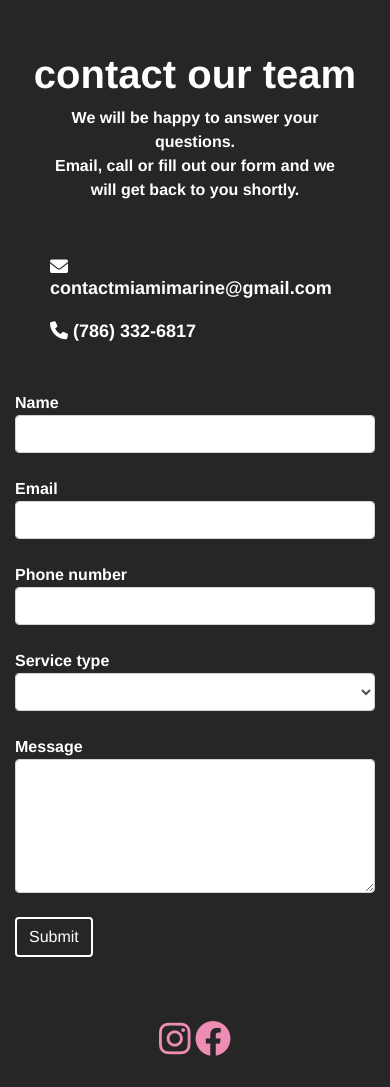
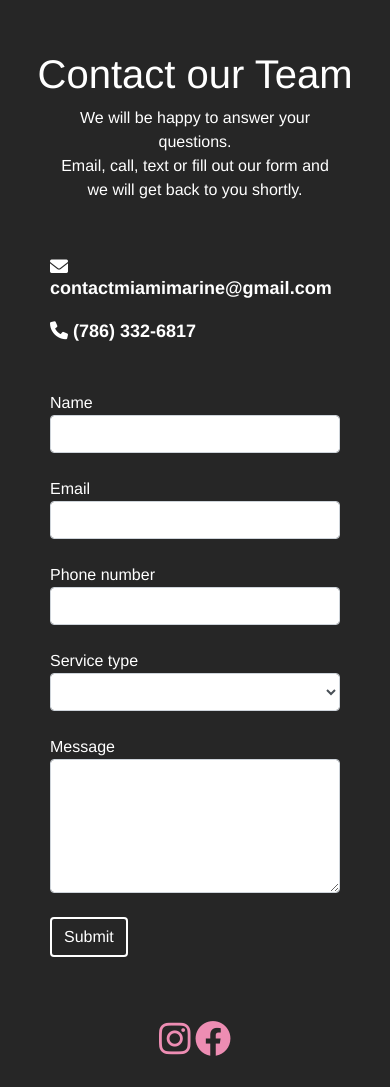
Before and after one commit to tiffanymcbrayer/miami_marine_mgmt, a Flask app: page /contact in a window 390 px wide. Shown: the part 56-1143 px from the top of the page. Run offline with Flask 2, Linux system fonts and the light colour scheme; some libraries are stand-ins or nearby versions.

Commit message:
Fixing format for mobile view

```diff
--- a/templates/contact.html
+++ b/templates/contact.html
@@ -15,7 +15,7 @@
 
         <div class="col-md-2"></div>
         <div class="col-md-8">
-            <h1><b>contact our team</h1>
+            <h1>Contact our Team</h1>
         </div>
 
     </div>
@@ -30,7 +30,7 @@
                         We will be happy to answer your questions.
                     </div>
                     <div">
-                        Email, call or fill out our form and we will get back to you shortly.
+                        Email, call, text or fill out our form and we will get back to you shortly.
                     </div>
                 </div>
 
@@ -45,6 +45,7 @@
 
                     <div class="col-md-1"></div>
                     <div class="col-md-5">
+                        <div id="contact-form"?>
                             <form>
                                 Name
                                 <div>
@@ -82,8 +83,8 @@
                                 <div>
                                     <button type="button" id="contactButton" class="btn btn-primary">Submit</button>
                                 </div>
-
                             </form>
+                        </div>
                     </div>
 
                 </div>
```
Lines whose indentation alone changed are shown as unchanged.
